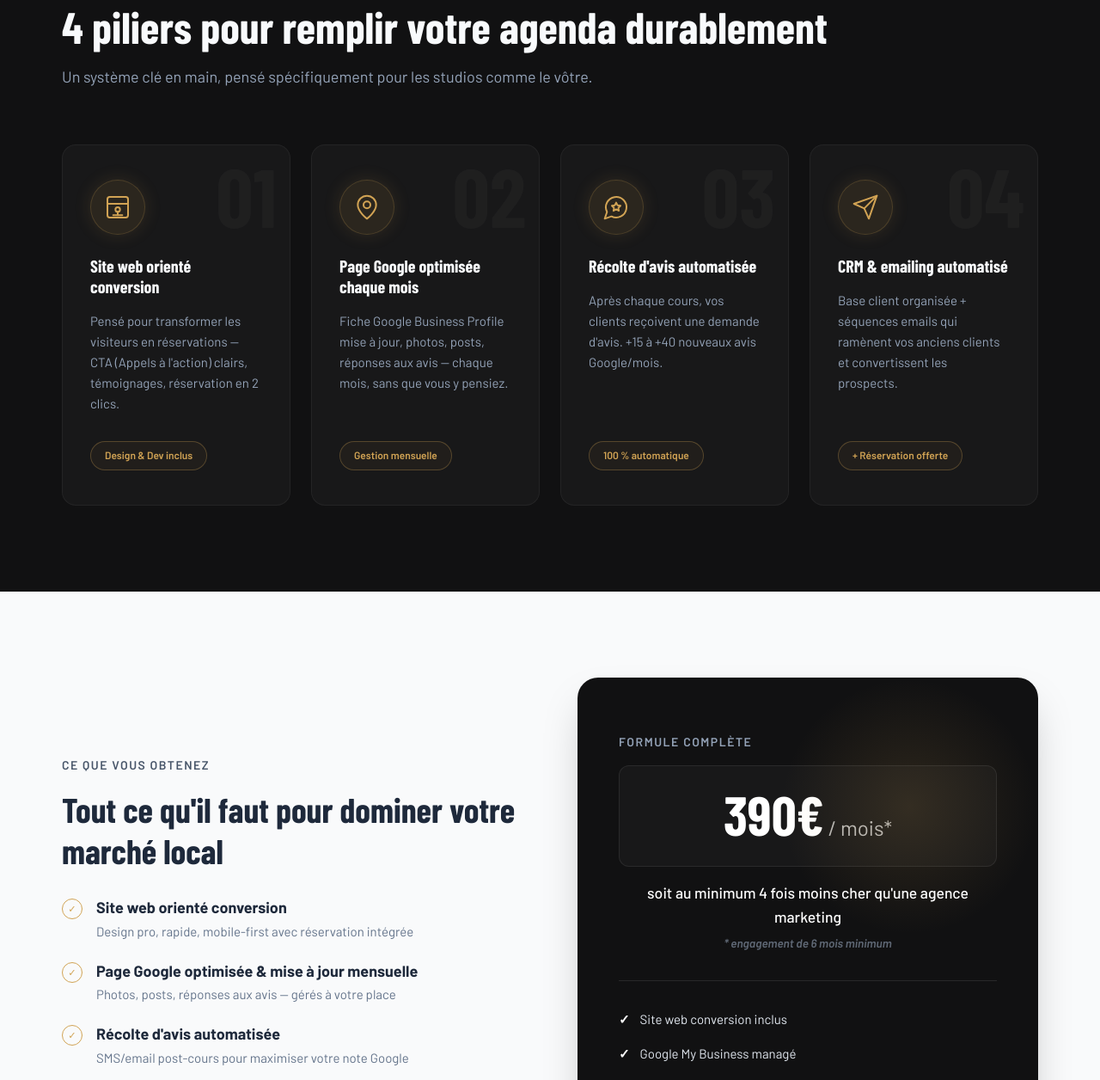
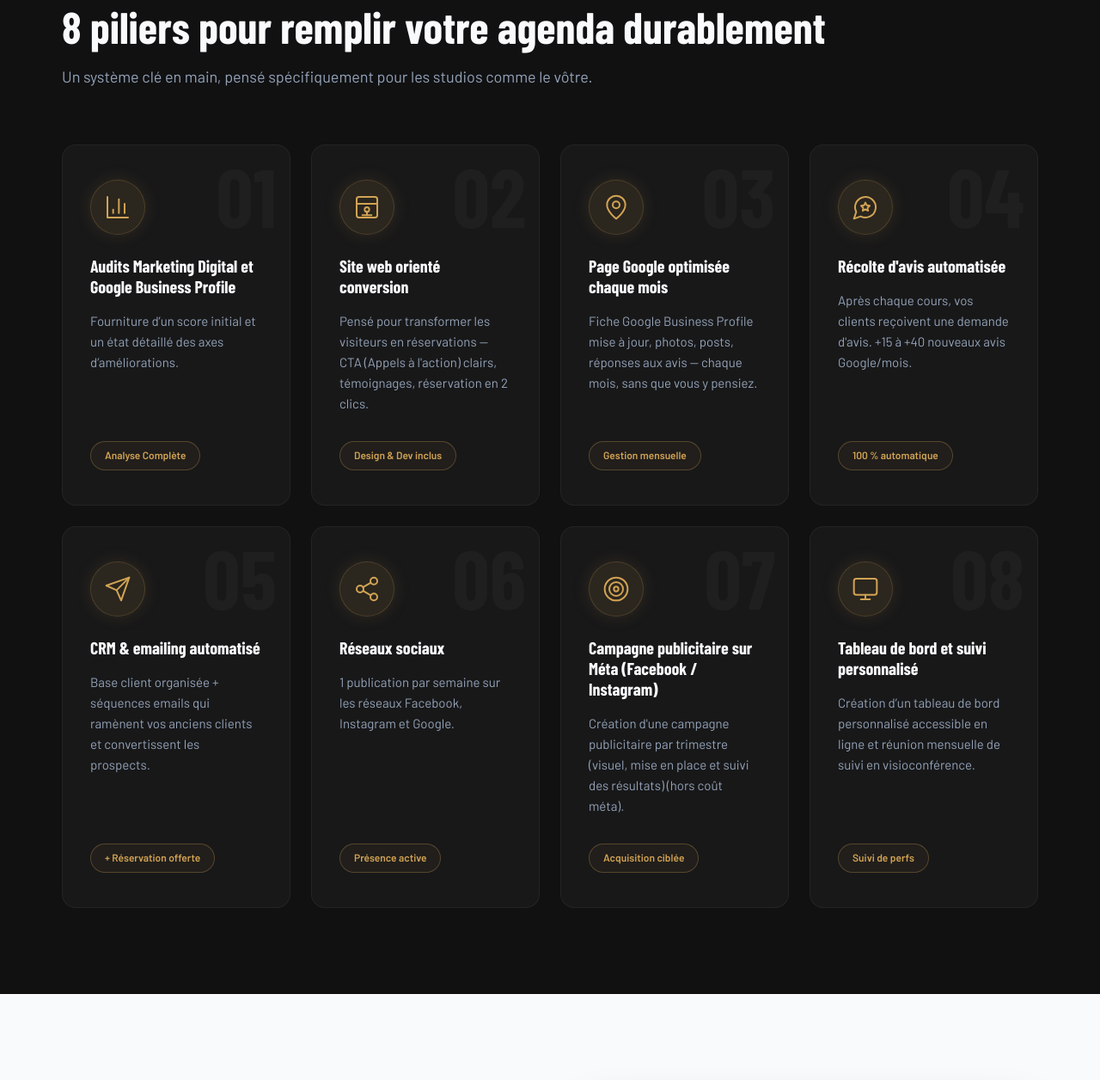
Before and after one commit to Fitchcat/landing-prospection-dynamique, a plain HTML site: page index.html in a window 1280 px wide. Shown: the part 1678-2934 px from the top of the page at 86% size. Drawn offline with nearby package versions, Linux system fonts and the light colour scheme; a web font is replaced by a local one.

Commit message:
Mise à jour des piliers (passage de 4 à 8)

```diff
--- a/index.html
+++ b/index.html
@@ -103,7 +103,7 @@
     <section class="pillars-section section-dark">
         <div class="container">
             <span class="eyebrow">Notre Système</span>
-            <h2 class="section-title">4 piliers pour remplir votre agenda durablement</h2>
+            <h2 class="section-title">8 piliers pour remplir votre agenda durablement</h2>
             <p class="section-subtitle">Un système clé en main, pensé spécifiquement pour les <span class="text-studio-pluriel">studios</span> comme le vôtre.</p>
 
             <div class="pillars-grid">
@@ -111,15 +111,25 @@
                 <div class="pillar-card fade-in-up" style="animation-delay: 0.1s;">
                     <div class="pillar-number">01</div>
                     <div class="pillar-icon-circle">
+                        <svg xmlns="http://www.w3.org/2000/svg" viewBox="0 0 24 24" fill="none" stroke="currentColor" stroke-linecap="round" stroke-linejoin="round"><path d="M3 3v18h18"/><path d="M18 17V9"/><path d="M13 17V5"/><path d="M8 17v-3"/></svg>
+                    </div>
+                    <h3>Audits Marketing Digital et Google Business Profile</h3>
+                    <p>Fourniture d’un score initial et un état détaillé des axes d’améliorations.</p>
+                    <div class="pillar-tag">Analyse Complète</div>
+                </div>
+                <!-- Pillar 2 -->
+                <div class="pillar-card fade-in-up" style="animation-delay: 0.2s;">
+                    <div class="pillar-number">02</div>
+                    <div class="pillar-icon-circle">
                         <svg xmlns="http://www.w3.org/2000/svg" viewBox="0 0 24 24" fill="none" stroke="currentColor" stroke-linecap="round" stroke-linejoin="round"><path d="M3 9h18v10a2 2 0 0 1-2 2H5a2 2 0 0 1-2-2V9Z"/><path d="M3 9V5a2 2 0 0 1 2-2h14a2 2 0 0 1 2 2v4"/><circle cx="12" cy="14" r="2"/><path d="M12 16v3"/><path d="M8 19h8"/></svg>
                     </div>
                     <h3>Site web orienté conversion</h3>
                     <p>Pensé pour transformer les visiteurs en réservations — CTA (Appels à l'action) clairs, témoignages, réservation en 2 clics.</p>
                     <div class="pillar-tag">Design & Dev inclus</div>
                 </div>
-                <!-- Pillar 2 -->
-                <div class="pillar-card fade-in-up" style="animation-delay: 0.2s;">
-                    <div class="pillar-number">02</div>
+                <!-- Pillar 3 -->
+                <div class="pillar-card fade-in-up" style="animation-delay: 0.3s;">
+                    <div class="pillar-number">03</div>
                     <div class="pillar-icon-circle">
                         <svg xmlns="http://www.w3.org/2000/svg" viewBox="0 0 24 24" fill="none" stroke="currentColor" stroke-linecap="round" stroke-linejoin="round"><path d="M20 10c0 6-8 12-8 12s-8-6-8-12a8 8 0 0 1 16 0Z"/><circle cx="12" cy="10" r="3"/></svg>
                     </div>
@@ -127,9 +137,9 @@
                     <p>Fiche Google Business Profile mise à jour, photos, posts, réponses aux avis — chaque mois, sans que vous y pensiez.</p>
                     <div class="pillar-tag">Gestion mensuelle</div>
                 </div>
-                <!-- Pillar 3 -->
-                <div class="pillar-card fade-in-up" style="animation-delay: 0.3s;">
-                    <div class="pillar-number">03</div>
+                <!-- Pillar 4 -->
+                <div class="pillar-card fade-in-up" style="animation-delay: 0.4s;">
+                    <div class="pillar-number">04</div>
                     <div class="pillar-icon-circle">
                         <svg xmlns="http://www.w3.org/2000/svg" viewBox="0 0 24 24" fill="none" stroke="currentColor" stroke-linecap="round" stroke-linejoin="round"><path d="M7.9 20A9 9 0 1 0 4 16.1L2 22Z"/><path d="m12 8 1.18 2.33 2.57.37-1.85 1.83.43 2.56L12 13.84l-2.33 1.25.43-2.56-1.85-1.83 2.57-.37Z"/></svg>
                     </div>
@@ -137,15 +147,45 @@
                     <p>Après chaque cours, vos clients reçoivent une demande d'avis. +15 à +40 nouveaux avis Google/mois.</p>
                     <div class="pillar-tag">100 % automatique</div>
                 </div>
-                <!-- Pillar 4 -->
-                <div class="pillar-card fade-in-up" style="animation-delay: 0.4s;">
-                    <div class="pillar-number">04</div>
+                <!-- Pillar 5 -->
+                <div class="pillar-card fade-in-up" style="animation-delay: 0.5s;">
+                    <div class="pillar-number">05</div>
                     <div class="pillar-icon-circle">
                         <svg xmlns="http://www.w3.org/2000/svg" viewBox="0 0 24 24" fill="none" stroke="currentColor" stroke-linecap="round" stroke-linejoin="round"><path d="m22 2-7 20-4-9-9-4Z"/><path d="M22 2 11 13"/></svg>
                     </div>
                     <h3>CRM & emailing automatisé</h3>
                     <p>Base client organisée + séquences emails qui ramènent vos anciens clients et convertissent les prospects.</p>
                     <div class="pillar-tag">+ Réservation offerte</div>
+                </div>
+                <!-- Pillar 6 -->
+                <div class="pillar-card fade-in-up" style="animation-delay: 0.6s;">
+                    <div class="pillar-number">06</div>
+                    <div class="pillar-icon-circle">
+                        <svg xmlns="http://www.w3.org/2000/svg" viewBox="0 0 24 24" fill="none" stroke="currentColor" stroke-linecap="round" stroke-linejoin="round"><circle cx="18" cy="5" r="3"/><circle cx="6" cy="12" r="3"/><circle cx="18" cy="19" r="3"/><line x1="8.59" y1="13.51" x2="15.42" y2="17.49"/><line x1="15.41" y1="6.51" x2="8.59" y2="10.49"/></svg>
+                    </div>
+                    <h3>Réseaux sociaux</h3>
+                    <p>1 publication par semaine sur les réseaux Facebook, Instagram et Google.</p>
+                    <div class="pillar-tag">Présence active</div>
+                </div>
+                <!-- Pillar 7 -->
+                <div class="pillar-card fade-in-up" style="animation-delay: 0.7s;">
+                    <div class="pillar-number">07</div>
+                    <div class="pillar-icon-circle">
+                        <svg xmlns="http://www.w3.org/2000/svg" viewBox="0 0 24 24" fill="none" stroke="currentColor" stroke-linecap="round" stroke-linejoin="round"><circle cx="12" cy="12" r="10"/><circle cx="12" cy="12" r="6"/><circle cx="12" cy="12" r="2"/></svg>
+                    </div>
+                    <h3>Campagne publicitaire sur Méta (Facebook / Instagram)</h3>
+                    <p>Création d'une campagne publicitaire par trimestre (visuel, mise en place et suivi des résultats) (hors coût méta).</p>
+                    <div class="pillar-tag">Acquisition ciblée</div>
+                </div>
+                <!-- Pillar 8 -->
+                <div class="pillar-card fade-in-up" style="animation-delay: 0.8s;">
+                    <div class="pillar-number">08</div>
+                    <div class="pillar-icon-circle">
+                        <svg xmlns="http://www.w3.org/2000/svg" viewBox="0 0 24 24" fill="none" stroke="currentColor" stroke-linecap="round" stroke-linejoin="round"><rect width="20" height="14" x="2" y="3" rx="2"/><line x1="8" x2="16" y1="21" y2="21"/><line x1="12" x2="12" y1="17" y2="21"/></svg>
+                    </div>
+                    <h3>Tableau de bord et suivi personnalisé</h3>
+                    <p>Création d’un tableau de bord personnalisé accessible en ligne et réunion mensuelle de suivi en visioconférence.</p>
+                    <div class="pillar-tag">Suivi de perfs</div>
                 </div>
             </div>
         </div>
```
